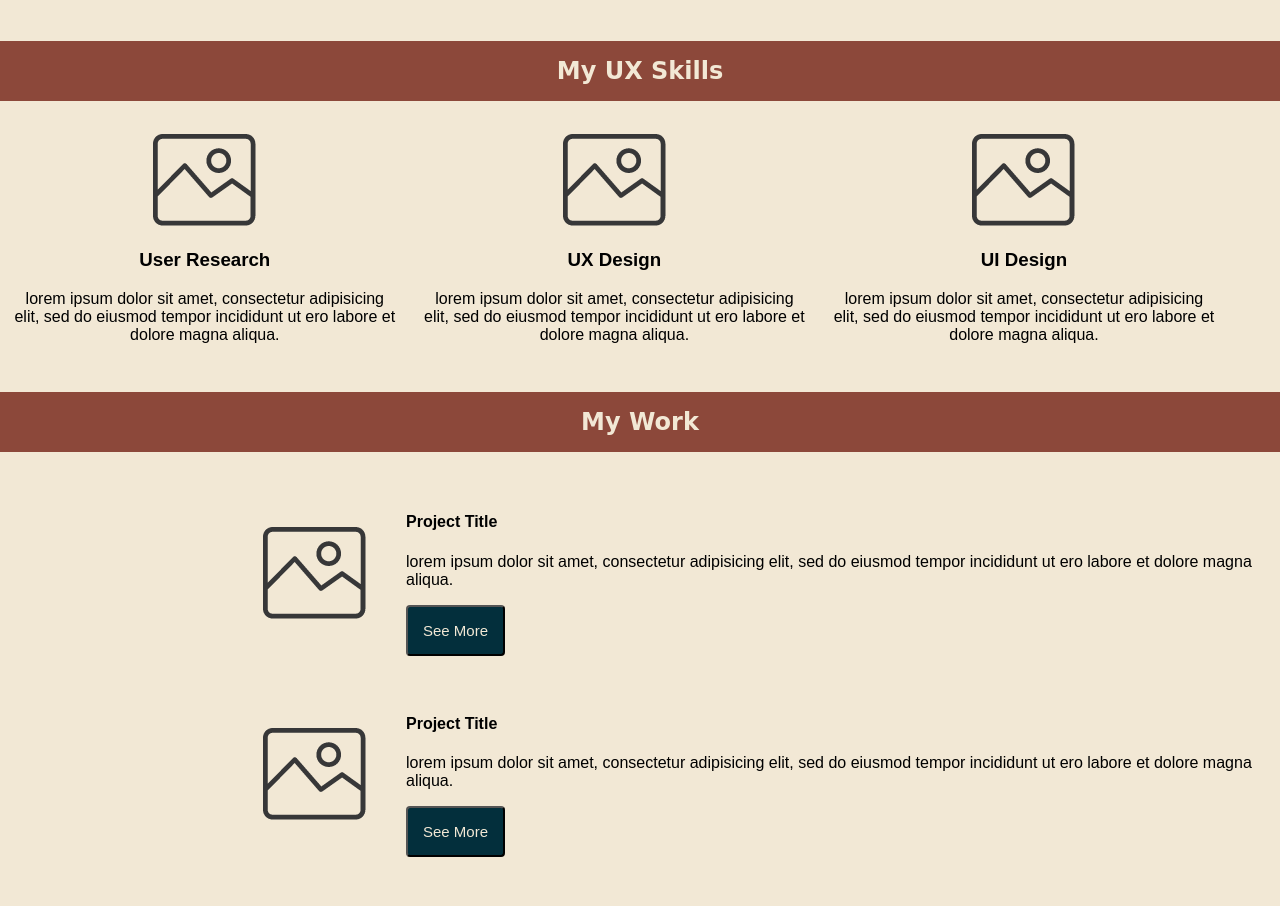
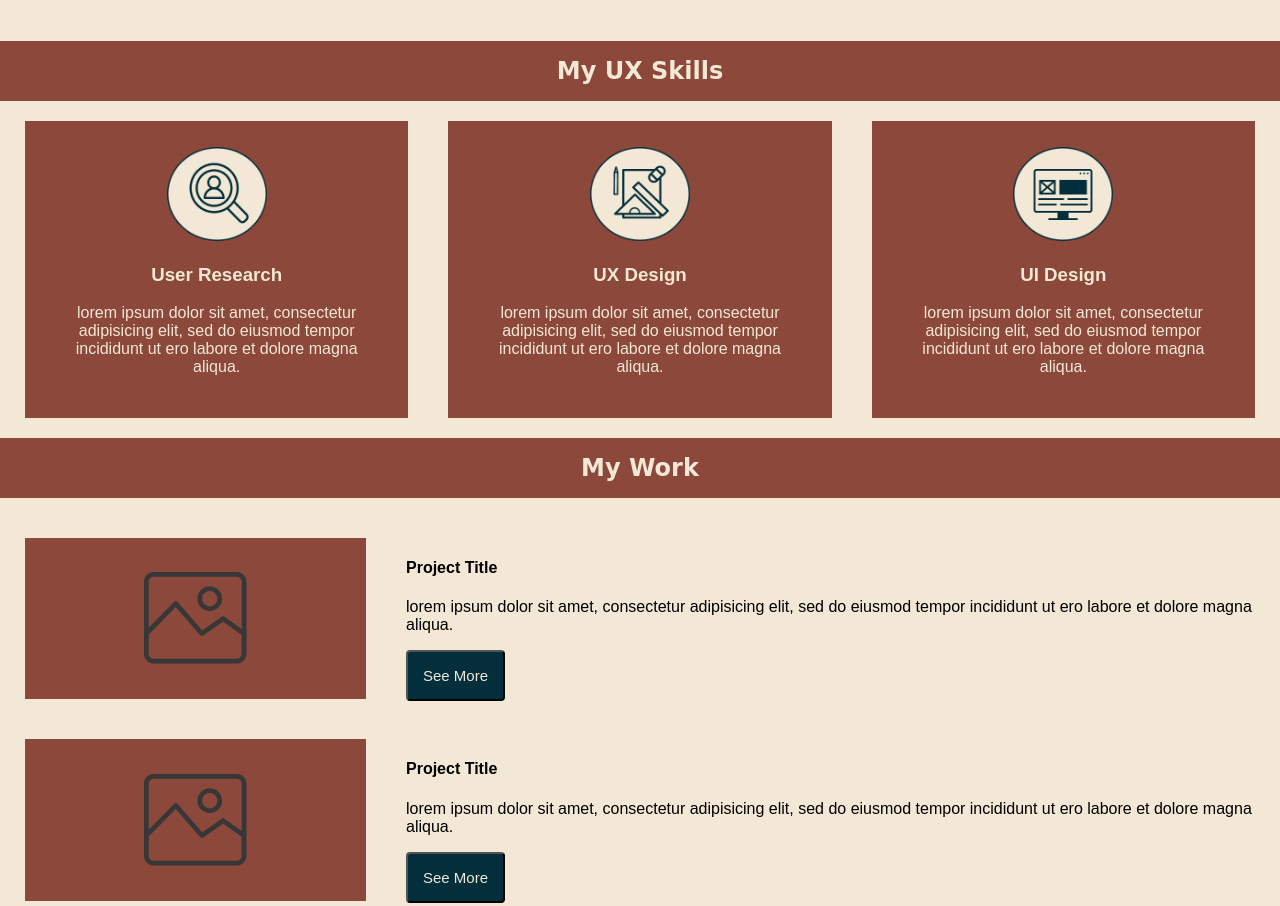
Before and after one commit to ShelbyLeCamus/UX_UI_HW_18, a plain HTML site: page index.html in a window 1280 px wide. Shown: the part 720-1626 px from the top of the page. Drawn offline with Linux system fonts and the light colour scheme; a web font is replaced by a local one.

Commit message:
final commits 10.28

```diff
--- a/css/style.css
+++ b/css/style.css
@@ -76,15 +76,21 @@ button {
 .flexContainer {
  display: flex;
  flex-direction: row;
+ margin: 0 5px;
 }
 
 .skillsBox {
-  width: 30%;
-  padding: 1%;
+  padding: 2%;
+  margin: 0 20px;
   text-align: center;
   grid-template-rows: 1fr;
+  background-color: #8c483A;
+  color: #f2E8D5;
 }
 
+.skillsBox img {
+  width: 30%;
+}
 
 /*<!--  My UX Skills section coded using CSS Grid -->}*/
 .workGrid {
@@ -143,12 +149,8 @@ button {
     "projectImageThree"
     "projectDetailsThree";
   }
-  .projectImage {
-    display: flex;
-    align-items: center;
-    justify-content: center;
-    margin: 0 5px;
-  }
+
+
 }
 
 
@@ -156,8 +158,9 @@ button {
 .projectImage {
   display: flex;
   align-items: center;
-  justify-content: flex-end;
+  justify-content: center;
   margin: 20px 20px;
+  background-color:  #8c483A;
 }
 
 .projectDetails {
@@ -167,7 +170,7 @@ button {
 
 
 footer {
-  background-color: #8c483A;;
+  background-color: #8c483A;
   padding: 5px;
   color: #f2E8D5;
 }
--- a/index.html
+++ b/index.html
@@ -26,17 +26,17 @@
       <h1>My UX Skills</h1>
       <div class="flexContainer">
         <div class="skillsBox" id="boxOne">
-          <img src="/images/placeholder_pic.png">
+          <img src="images/ux researcher.png">
           <h3> User Research </h3>
           <p>lorem ipsum dolor sit amet, consectetur adipisicing elit, sed do eiusmod tempor incididunt ut ero labore et dolore magna aliqua.</p>
         </div>
         <div class="skillsBox" id="boxTwo">
-          <img src="/images/placeholder_pic.png">
+          <img src="images/ux designer.png">
           <h3> UX Design </h3>
           <p>lorem ipsum dolor sit amet, consectetur adipisicing elit, sed do eiusmod tempor incididunt ut ero labore et dolore magna aliqua.</p>
         </div>
         <div class="skillsBox" id="boxThree">
-          <img src="/images/placeholder_pic.png">
+          <img src="images/UI Designer.png">
           <h3> UI Design </h3>
           <p>lorem ipsum dolor sit amet, consectetur adipisicing elit, sed do eiusmod tempor incididunt ut ero labore et dolore magna aliqua.</p>
         </div>
```
Also changed, not shown: images/UI Designer.png (added), images/ux designer.png (added), images/ux researcher.png (added).
